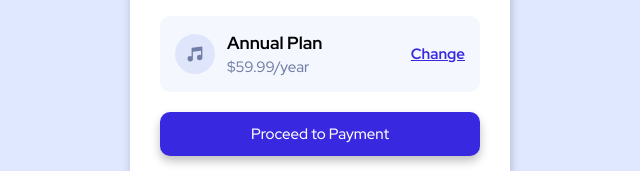
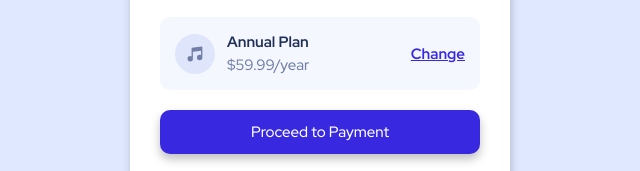
Before and after one commit to jigar-sable/Frontend-Mentor-Challenges, a plain HTML site: page Order Summary Card/index.html in a window 1280 px wide. Shown: the part 446-617 px from the top of the page, 320-960 px from the left. Drawn offline with Linux system fonts and the light colour scheme.

Commit message:
minor fix

```diff
--- a/Order Summary Card/index.html
+++ b/Order Summary Card/index.html
@@ -25,7 +25,7 @@
         <div class="price-desc">
           <img src="./images/icon-music.svg" alt="">
           <div class="price-desc-plan">
-            <h3>Annual Plan</h3>
+            <h2>Annual Plan</h2>
             <span>$59.99/year</span>
           </div>
         </div>
--- a/Order Summary Card/style.css
+++ b/Order Summary Card/style.css
@@ -86,7 +86,8 @@ body {
     gap: .3rem;
     align-items: flex-start;
 }
-.card .desc .price-desc .price-desc-plan h4 {
+.card .desc .price-desc .price-desc-plan h2 {
+    font-size: inherit;
     color: var(--darkBlue);
 }
 .card .desc .price-desc .price-desc-plan span {
```
